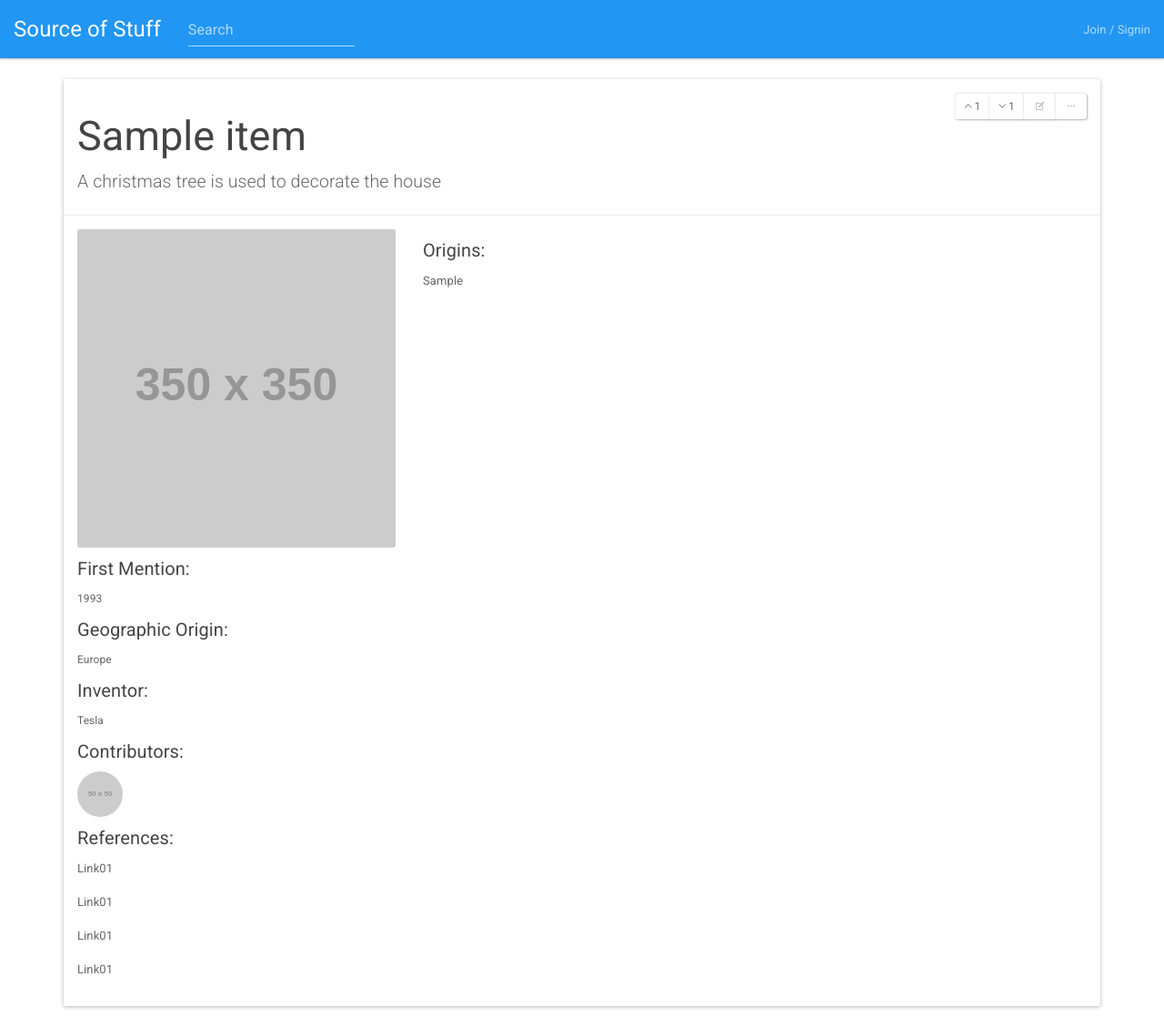
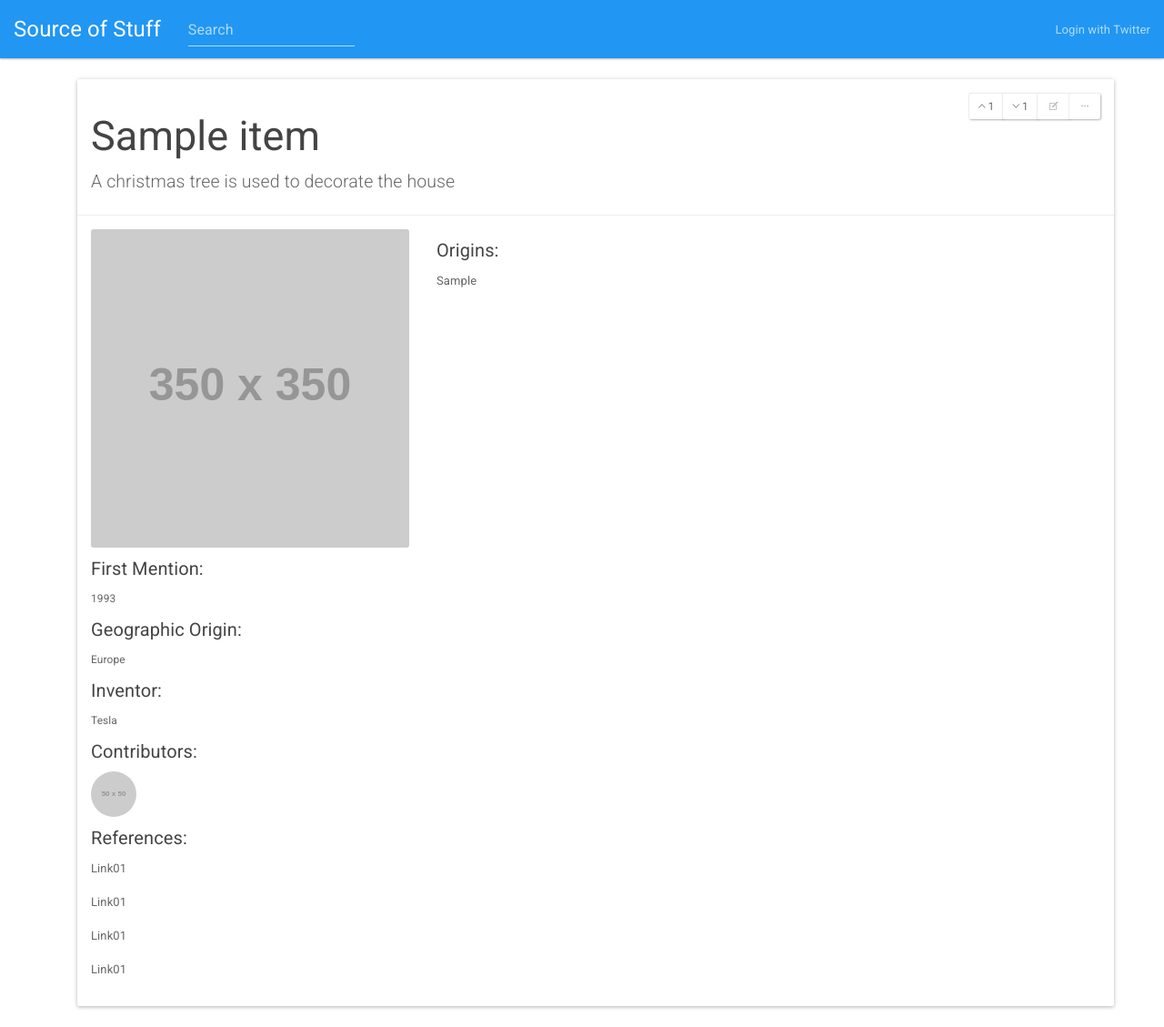
Before and after one commit to AVatch/SourceOfStuff, a Django app: page /item/1/ in a window 1280 px wide. Shown: the whole page at 91% size. Run offline with Django 3.2, Linux system fonts and the light colour scheme; tables that the repository leaves empty hold one stand-in row (values such as "Sample post"); grey boxes labelled with a size stand in for pictures from a placeholder-image service; some libraries are stand-ins or nearby versions.

Commit message:
authentication is fully twitter now

```diff
--- a/sourceofstuff/contributors/models.py
+++ b/sourceofstuff/contributors/models.py
@@ -4,6 +4,7 @@
 
 class Contributor(AbstractUser):
     bio = models.TextField(blank=True, null=True)
+    profile_img_url = models.URLField(blank=True, null=True)
     time_created = models.DateTimeField(auto_now_add=True,
                                         blank=True,
                                         null=True)
--- a/sourceofstuff/templates/base.html
+++ b/sourceofstuff/templates/base.html
@@ -37,7 +37,7 @@
               </ul>
             </li>
           {% else %}
-            <li><a type="button" data-toggle="modal" data-target="#authModal">Join / Signin</a></li>
+            <li><a class="" href="{% url 'social:begin' 'twitter' %}?next={{ request.path }}">Login with Twitter</a></li>
           {% endif %}
 
         </ul>
--- a/sourceofstuff/templates/home.html
+++ b/sourceofstuff/templates/home.html
@@ -1,65 +1,7 @@
 {% extends 'base.html' %}
 
 {% block content %}
-
+<div class="container">
 {% block item %}{% endblock %}
-
-<!-- Join / Register Modal -->
-<div class="modal" id="authModal">
-  <div class="modal-dialog">
-    <div class="modal-content">
-      <div class="modal-header">
-        <button type="button" class="close" data-dismiss="modal" aria-hidden="true">×</button>
-      </div>
-      <div class="modal-body">
-        <div class="row">
-          <!-- Register Form -->
-          <div class="col-md-6">
-            <h4>Join</h4><hr>
-            <form action="/join" method="post">
-              {% csrf_token %}
-              <div class="form-group">
-                <label for="username">Username</label>
-                {{user_create_form.username}}
-              </div>
-              <div class="form-group">
-                <label for="email">Email address</label>
-                {{user_create_form.email}}
-              </div>
-              <div class="form-group">
-                <label for="password1">Password</label>
-                {{user_create_form.password1}}
-              </div>
-              <div class="form-group">
-                <label for="password2">Confirm Password</label>
-                {{user_create_form.password2}}
-              </div>
-              <div class="checkbox">
-                <label>
-                  <input type="checkbox"> Agree to Terms and Services
-                </label>
-              </div>
-              <button type="submit" class="btn btn-default">Go</button>
-            </form>
-          </div>
-          <!-- /END Register Form -->
-          <!-- Signing Form -->
-          <div class="col-md-6">
-            <h4>Signin</h4><hr>
-            <form action="/authenticate" method="post">
-              {% csrf_token %}
-              {{user_auth_form.as_p}}
-              <button type="submit" class="btn btn-default">Go</button>
-            </form>
-
-            <a href="{% url 'social:begin' 'twitter' %}?next={{ request.path }}">Login with Facebook</a>
-          </div>
-          <!-- /END Signin Form -->
-        </div>
-      </div>
-    </div>
-  </div>
 </div>
-<!-- /END Join / Register Modal -->
-
 {% endblock %}
--- a/sourceofstuff/templates/item_list.html
+++ b/sourceofstuff/templates/item_list.html
@@ -1,7 +1,6 @@
 {% extends 'home.html' %}
 
 {% block item %}
-<div class="container">
 {% for item in item_list %}
   <div class="row">
     <div class="col-md-12">
@@ -16,5 +15,4 @@
     </div>
   </div>
 {% endfor %}
-</div>
 {% endblock %}
```
Also changed, not shown: sourceofstuff/sourceofstuff/views.py (+8 -7 lines).
